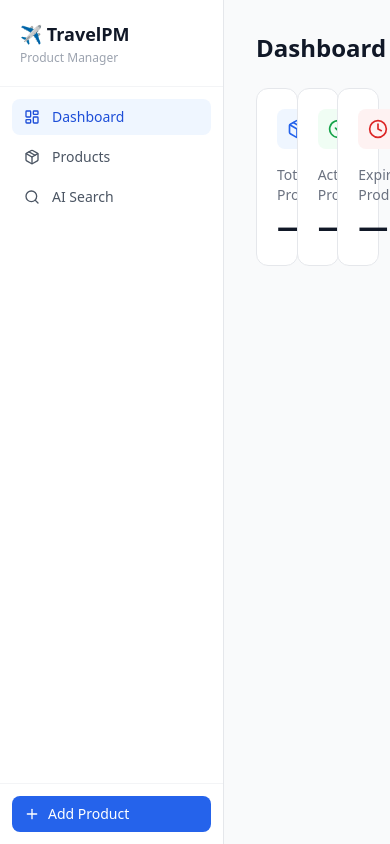
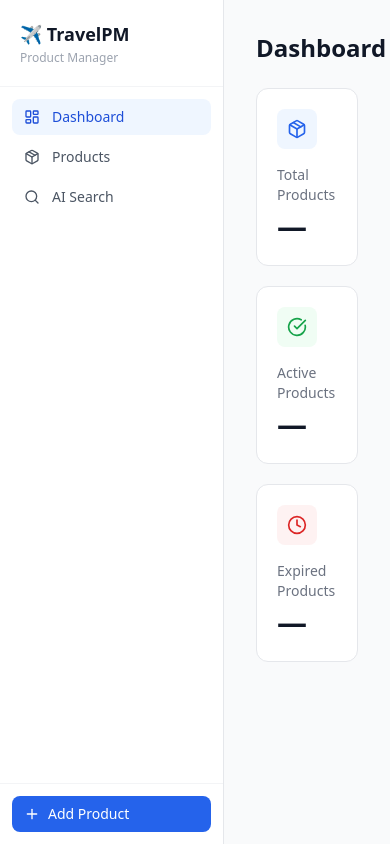
Before and after one commit to JyothiPrakash18/TravelPM-AI-Travel-Product-Management-System-Frontend, a React (Vite) app in the folder frontend/: page / in a window 390 px wide. Built offline with nearby package versions, Linux system fonts and the light colour scheme; no server answers.

Commit message:
Change grid layout from 3 columns to responsive grid

```diff
--- a/frontend/src/pages/Dashboard.jsx
+++ b/frontend/src/pages/Dashboard.jsx
@@ -24,7 +24,7 @@
   return (
     <div className="p-8">
       <h2 className="text-2xl font-semibold text-gray-900 mb-6">Dashboard</h2>
-      <div className="grid grid-cols-3 gap-5">
+      <div className="grid grid-cols-1 sm:grid-cols-3 gap-5">
         {cards.map(({ label, key, icon: Icon, color }) => (
           <div key={key} className="bg-white rounded-xl border border-gray-200 p-5">
             <div className={`w-10 h-10 rounded-lg ${colors[color]} flex items-center justify-center mb-4`}>
```
